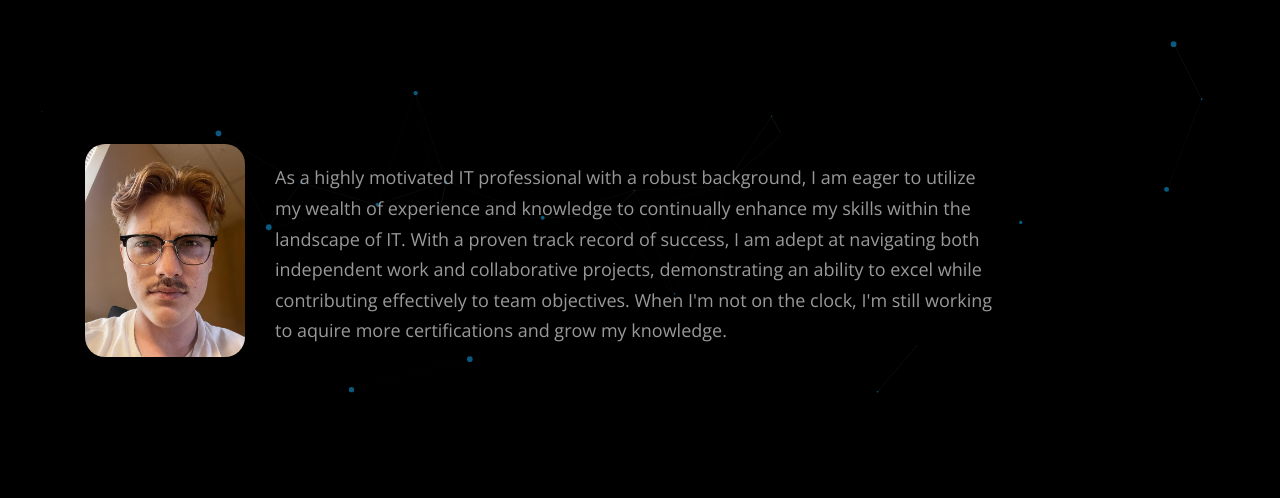
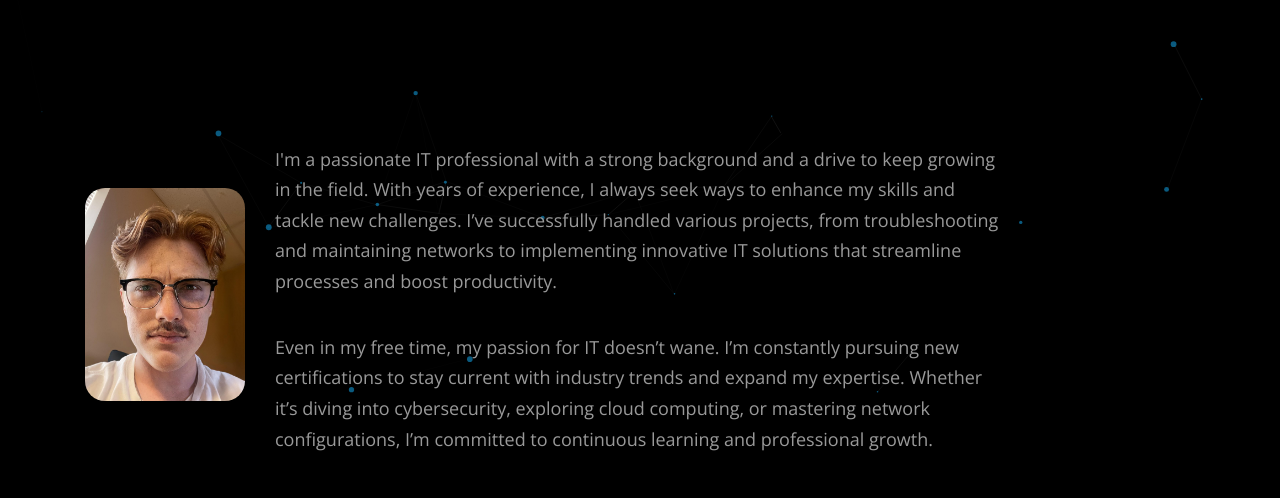
Before and after one commit to masonlanders/masonlanders.gethub.io, a plain HTML site: page index.html in a window 1280 px wide. Shown: the part 402-900 px from the top of the page. Drawn offline with nearby package versions, Linux system fonts and the light colour scheme.

Commit message:
Update index.html

```diff
--- a/index.html
+++ b/index.html
@@ -44,10 +44,8 @@
 <img src="selfie.jpg" class="img-fluid rounded-lg mb-4" alt="">
 </div>
 <div class="col-lg-8">
-<p>As a highly motivated IT professional with a robust background, I am eager to utilize my wealth of experience and knowledge to
-    continually enhance my skills within the landscape of IT. With a proven track record of success, I am adept at navigating both independent
-    work and collaborative projects, demonstrating an ability to excel while contributing effectively to team objectives.
-    When I'm not on the clock, I'm still working to aquire more certifications and grow my knowledge.</p>
+<p>I'm a passionate IT professional with a strong background and a drive to keep growing in the field. With years of experience, I always seek ways to enhance my skills and tackle new challenges. I’ve successfully handled various projects, from troubleshooting and maintaining networks to implementing innovative IT solutions that streamline processes and boost productivity.</p> </br>
+<p> Even in my free time, my passion for IT doesn’t wane. I’m constantly pursuing new certifications to stay current with industry trends and expand my expertise. Whether it’s diving into cybersecurity, exploring cloud computing, or mastering network configurations, I’m committed to continuous learning and professional growth.</p>
 </div>
 </div>
 </div>
@@ -189,8 +187,8 @@
 <article class="card bg-dark rounded-0 border-0">
 <img src="https://demo.gethugothemes.com/gofolium/site/images/projects/project2.jpg" alt="" class="card-img-top mb-4 rounded-0">
 <div class="card-body">
-<h4 class="mb-3"><a href="https://demo.gethugothemes.com/gofolium/site/projects/project-2/">PiNAS</a></h4>
-<p>Lorem ipsum dolor sit amet, consetetur sadipscing elitr, sed diam nonumy eirmod tempor invidunt ut labore et dolore magna aliquyam erat, sed diam voluptua.</p>
+<h4 class="mb-3"><a href="https://demo.gethugothemes.com/gofolium/site/projects/project-2/">IPS/IDS</a></h4>
+<p>Monitoring networking traffic to secure my devices.</p>
 </div>
 </article>
 </div>
```
